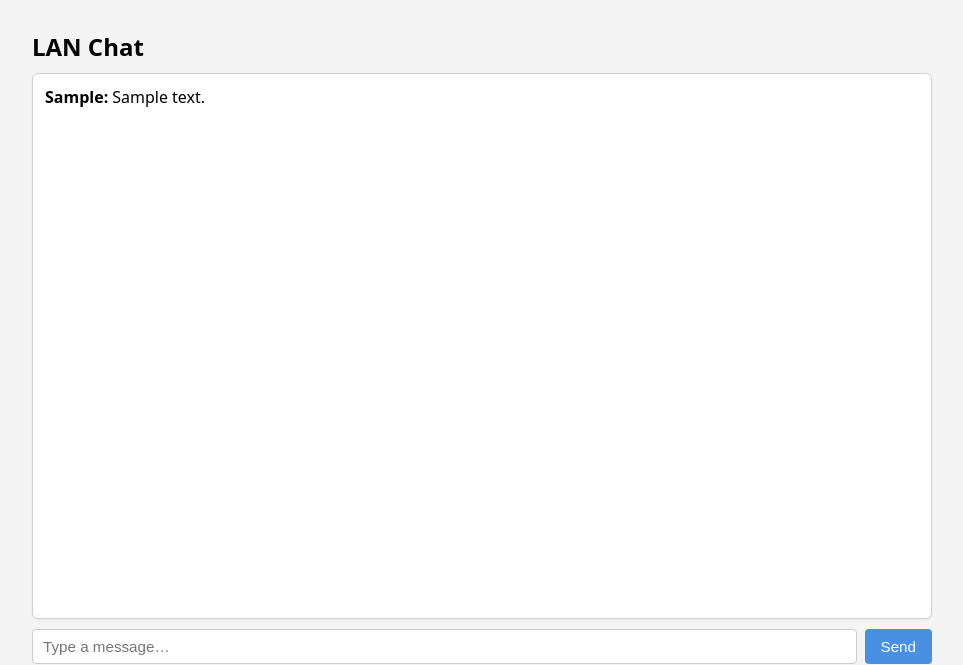
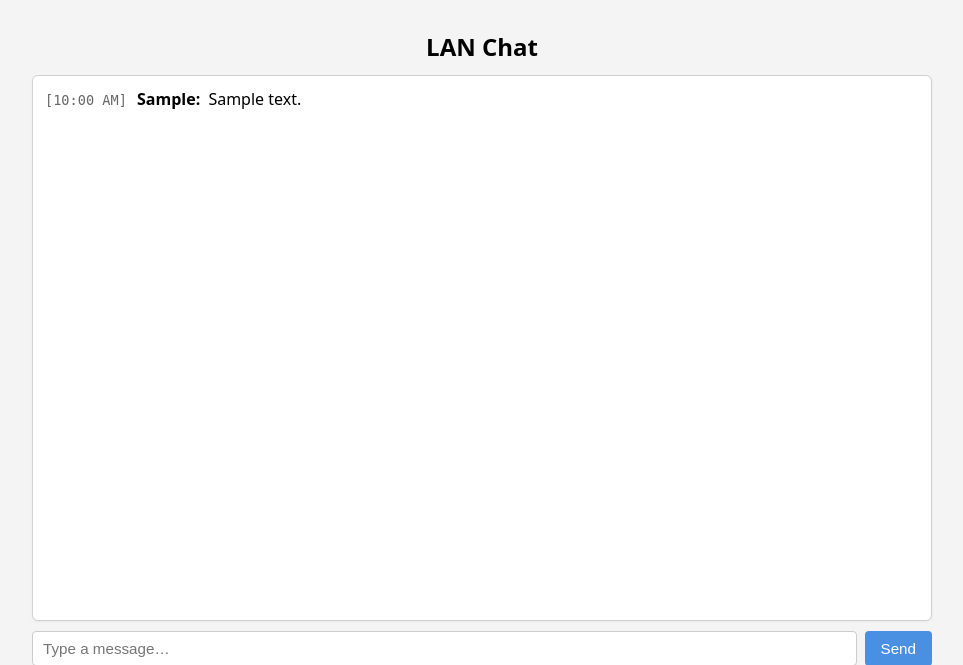
Before and after one commit to Hexanol777/LocalShare, a Flask app: page /chat in a window 1280 px wide. Shown: the top 665 px of the page, without its empty margins (158-1121 px from the left). Run offline with Flask 3, Linux system fonts and the light colour scheme; tables that the repository leaves empty hold one stand-in row (values such as "Sample post").

Commit message:
slight qol adjustments

```diff
--- a/templates/chat.html
+++ b/templates/chat.html
@@ -20,9 +20,10 @@
         }
 
         .chat-header {
-            font-size: 1.5rem;
-            font-weight: 600;
-            margin-bottom: 10px;
+           font-size: 1.5rem;
+           font-weight: 600;
+           margin-bottom: 12px;
+           text-align: center;
         }
 
         .chat-box {
@@ -39,6 +40,13 @@
             margin-bottom: 6px;
             line-height: 1.4;
             word-wrap: break-word;
+        }
+
+        .timestamp {
+        color: #666;
+        font-size: 0.85rem;
+        margin-right: 6px;
+        font-family: monospace;
         }
 
         .sender {
@@ -109,7 +117,16 @@ function fetchMessages() {
             data.messages.forEach(m => {
                 const div = document.createElement('div');
                 div.className = 'msg';
-                div.innerHTML = `<span class="sender">${m.sender}</span>${m.content}`;
+                const time = new Date(m.timestamp).toLocaleTimeString([], {
+                  hour: '2-digit',
+                  minute: '2-digit'
+                });
+
+                div.innerHTML = `
+                  <span class="timestamp">[${time}]</span>
+                  <span class="sender">${m.sender}</span>
+                  ${m.content}
+                `;
                 box.appendChild(div);
                 lastId = m.id;
                 box.scrollTop = box.scrollHeight;
```
